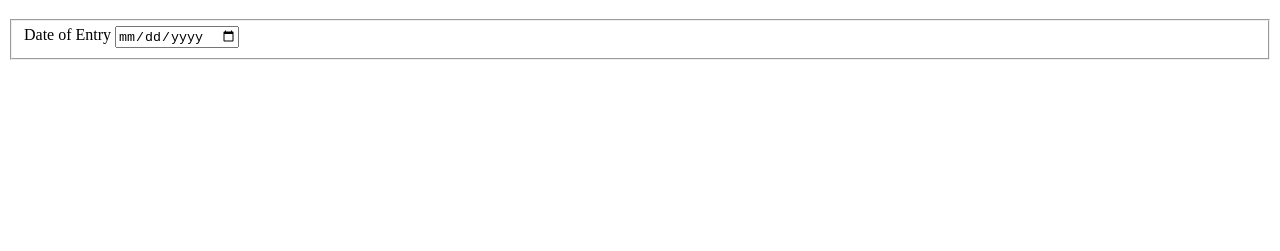
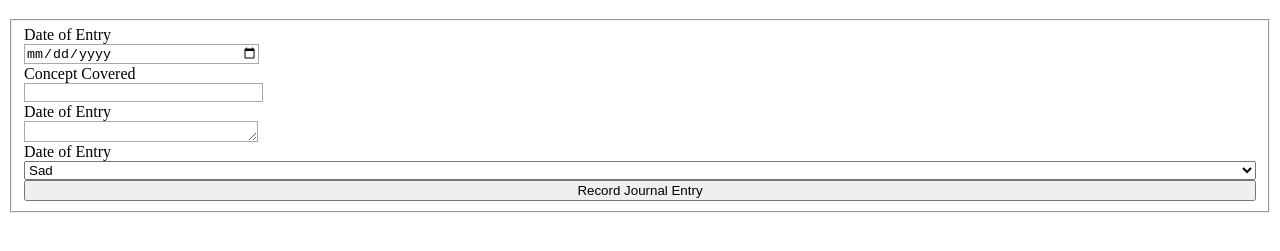
Before and after one commit to MatthewScott32/Daily-Journal, a plain HTML site: page src/index.html in a window 1280 px wide. Shown: the part 61-312 px from the top of the page. Drawn offline with Linux system fonts and the light colour scheme.

Commit message:
daily journal 1 work

```diff
--- a/src/index.html
+++ b/src/index.html
@@ -10,9 +10,20 @@
 <body>
   <h1>Daily Journal 1</h1>
     <form action=''>
-      <fieldset>
+      <fieldset class="formBody">
           <label for="JournalDate">Date of Entry</label>
           <input type="date" name='journalDate' id='journalDate'>
+          <label for="CoveredConcepts">Concept Covered</label>
+          <input type="text" name="concepts" id="conceptsCovered">
+          <label for="JournalDate">Date of Entry</label>
+          <textarea name="journal" id="journalEntry" cols="30" rows="10"></textarea>
+          <label for="JournalDate">Date of Entry</label>
+          <select name="Mood for the Day">
+            <option value="sad">Sad</option>
+            <option value="happy">Happy</option>
+            <option value="ok">Ok</option>
+          </select>
+          <button>Record Journal Entry</button>
       </fieldset>
     </form>
 </body>
--- a/src/styles/journal.css
+++ b/src/styles/journal.css
@@ -0,0 +1,23 @@
+.formBody {
+    display: flex;
+    flex-direction: column;
+}
+
+#journalDate {
+    width: 232px;
+    border: 1px darkgray solid;
+    margin-bottom: 1px;
+}
+
+#conceptsCovered {
+    width: 233px;
+    border: 1px darkgray solid;
+    margin-bottom: 1px;
+}
+
+#journalEntry {
+    width: 228px;
+    height: 15px;
+    border: 1.5px darkgray solid;
+    margin-bottom: 1px;
+}
```
